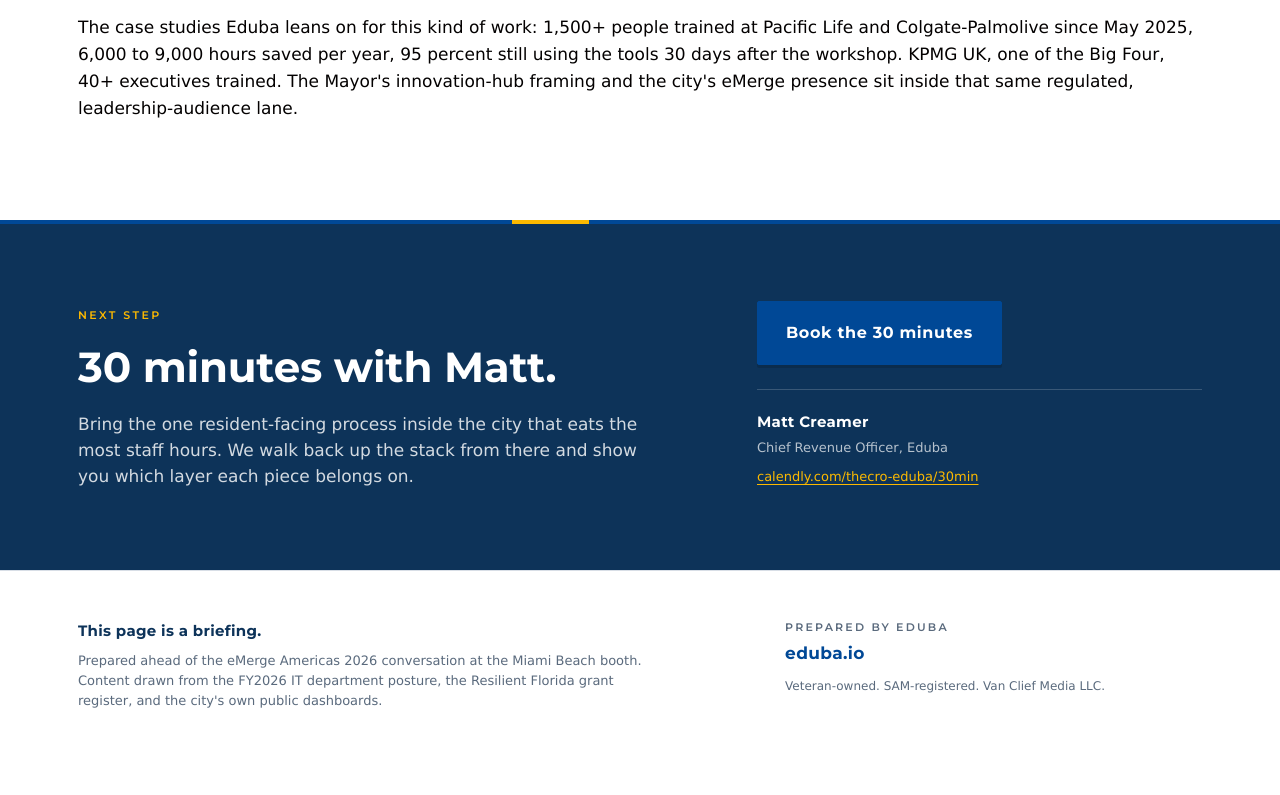
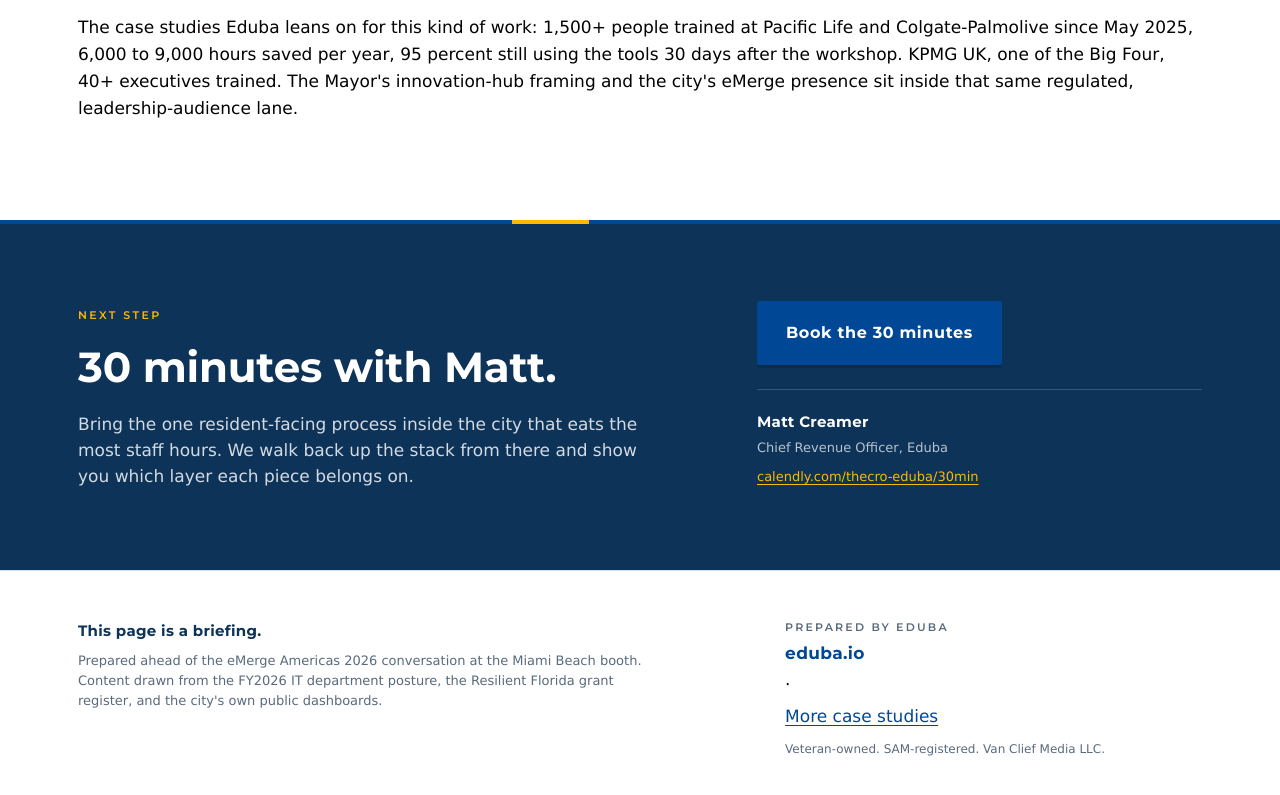
Before and after one commit to mattcreamer17-gif/city-of-miami-beach, a plain HTML site: page index.html in a window 1280 px wide. Shown: the part 3441-4236 px from the top of the page. Before the commit the page ends 4208 px from the top, so only its background shows below. Drawn offline with Linux system fonts and the light colour scheme.

Commit message:
Add eduba.io/works case studies link

```diff
--- a/index.html
+++ b/index.html
@@ -210,7 +210,7 @@
     </div>
     <div class="footer-col footer-eduba">
       <p class="footer-prepared">Prepared by Eduba</p>
-      <a href="https://eduba.io" target="_blank" rel="noopener" class="footer-link">eduba.io</a>
+      <a href="https://eduba.io" target="_blank" rel="noopener" class="footer-link">eduba.io</a> &middot; <a href="https://eduba.io/works" target="_blank" rel="noopener">More case studies</a>
       <p class="footer-small">Veteran-owned. SAM-registered. Van Clief Media LLC.</p>
     </div>
   </div>
```
